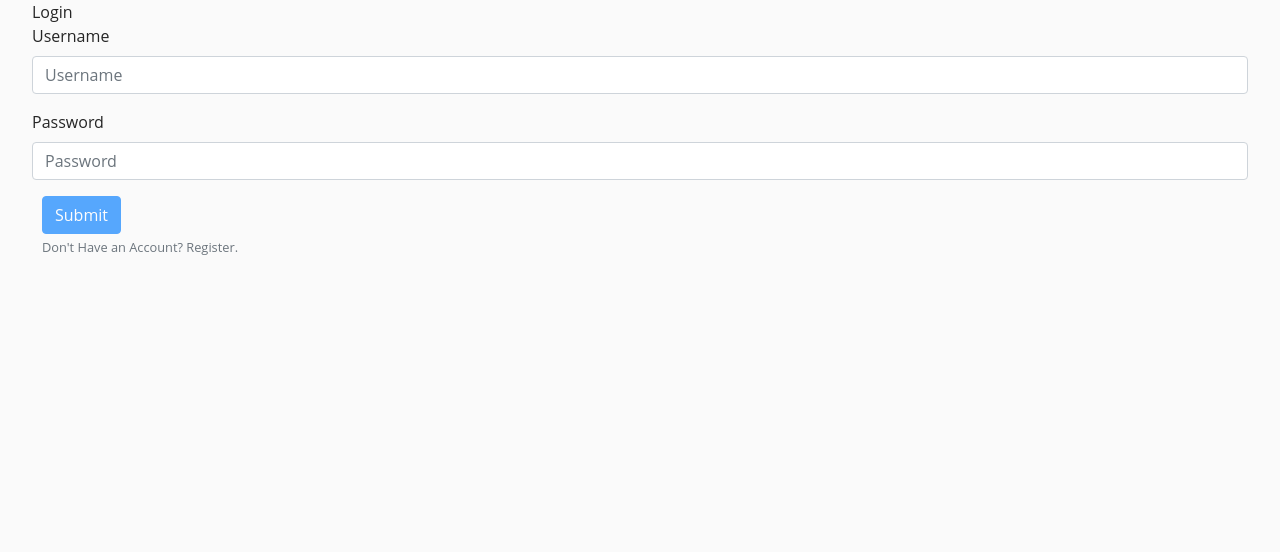
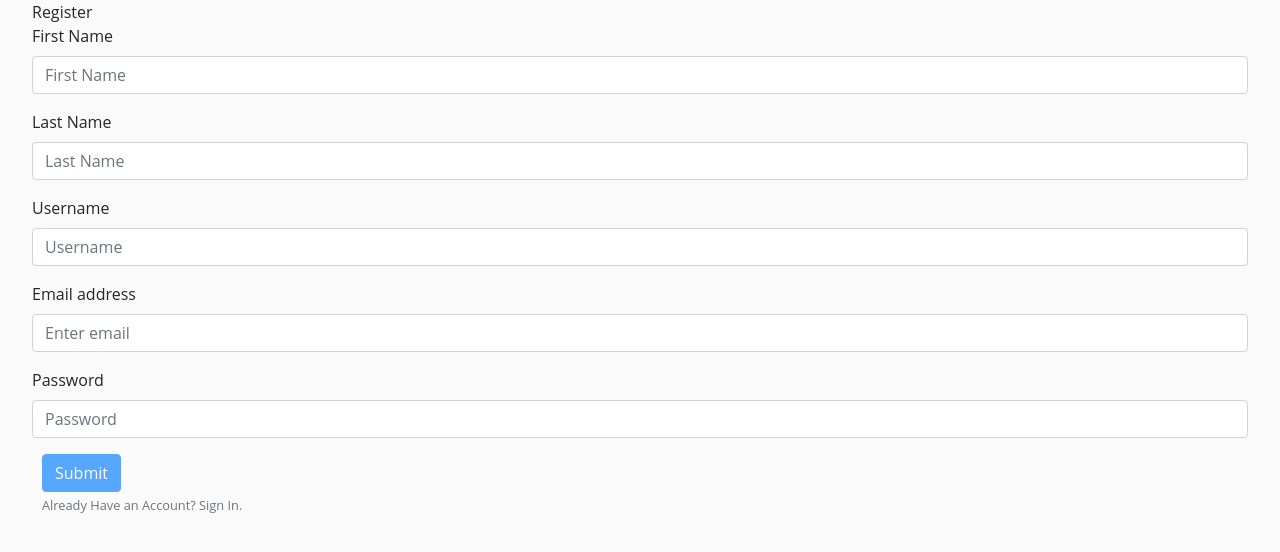
Before and after one commit to rileyarnie/notinstagram, a React (Create React App) app in the folder frontend/: page / in a window 1280 px wide. Shown: the top 552 px of the page. Built offline with nearby package versions, Linux system fonts and the light colour scheme.

Commit message:
fix authentication bug

```diff
--- a/frontend/src/components/App.js
+++ b/frontend/src/components/App.js
@@ -24,7 +24,7 @@ function App() {
           console.log("current user data", { currentUser });
           return (
             <Router>
-                <NavigationBar currentUser={currentUser} />
+                <NavigationBar />
                 <Switch>
                   <Route exact path="/" render={(props)=><PostList {...props} currentUser={currentUser}/>}/>
                   <Route exact path="/profile/:id" component={Profile} />
--- a/frontend/src/components/auth/Auth.js
+++ /dev/null
@@ -1,28 +0,0 @@
-import React, { Component } from "react";
-import Login from "./Login";
-import Register from "./Register";
-
-class Auth extends Component {
-  state = {
-    newUser: false,
-    firstName: "",
-    lastName: "",
-    username: "",
-    email: "",
-    password: ""
-  };
-
-  render() {
-    return (
-      <div>
-        {this.state.newUser ? (
-          <Register newUser={this.state.newUser}></Register>
-        ) : (
-          <Login></Login>
-        )}
-      </div>
-    );
-  }
-}
-
-export default Auth;
--- a/frontend/src/components/auth/Login.js
+++ b/frontend/src/components/auth/Login.js
@@ -2,11 +2,13 @@ import React, { Component } from "react";
 import { Form, Button, Container, Col } from "react-bootstrap";
 import { Mutation } from "react-apollo";
 import gql from "graphql-tag";
+import { Redirect } from "react-router";
 
 class Login extends Component {
   state = {
     username: "",
-    password: ""
+    password: "",
+    newuser: this.props.newuser
   };
 
   render() {
@@ -22,7 +24,9 @@ class Login extends Component {
     return (
       <Container>
         Login
-        <Mutation mutation={LOGIN_MUTATION} variables={{ username, password }}>
+        <Mutation mutation={LOGIN_MUTATION} variables={{ username, password }}
+        onCompleted={()=><Redirect to="/"/>}
+        >
           {(tokenAuth, { loading, error, called, client }) => {
             return (
               <Form onSubmit={event => handleSubmit(event, tokenAuth, client)}>
@@ -52,11 +56,14 @@ class Login extends Component {
                 <Form.Row>
                   <Form.Group>
                     <Col>
-                      <Button className="" variant="primary" type="submit"
-                      disabled={
-                        loading ||
-                        !username.trim() ||
-                        !password.trim() }
+                      <Button
+                        className=""
+                        variant="primary"
+                        type="submit"
+                        disabled={
+                          loading || !username.trim() || !password.trim()
+                        }
+                        // onClick={() => this.setState({ newuser: false })}
                       >
                         Submit
                       </Button>
--- a/frontend/src/components/auth/Register.js
+++ b/frontend/src/components/auth/Register.js
@@ -24,9 +24,7 @@ class Register extends Component {
         <Mutation
           mutation={REGISTER_MUTATION}
           variables={{ firstName, lastName, username, email, password }}
-          onCompleted={data => {
-            console.log({ data });
-          }}
+          onCompleted={this.props.newUser}
         >
           {(createUser, { loading, error }) => {
             return (
--- /dev/null
+++ b/frontend/src/components/auth/index.js
@@ -0,0 +1,35 @@
+import React, { Component } from "react";
+import Login from "./Login";
+import Register from "./Register";
+
+class Auth extends Component {
+
+  constructor(props){
+    super(props)
+
+    this.newUserHandler = this.newUserHandler.bind(this)
+    this.state={
+
+      newUser:true
+    }
+  }
+
+  newUserHandler(){
+    this.setState({newUser: false})
+  }
+
+
+  render() {
+    return (
+      <div>
+        {this.state.newUser ? (
+          <Register newUser={this.newUserHandler}></Register>
+        ) : (
+          <Login newUser={this.state.newUser}></Login>
+        )}
+      </div>
+    );
+  }
+}
+
+export default (Auth);
--- a/frontend/src/components/pages/homepage/PostList.js
+++ b/frontend/src/components/pages/homepage/PostList.js
@@ -2,6 +2,7 @@ import React, { Component } from "react";
 import { Query } from "react-apollo";
 import { gql } from "apollo-boost";
 import Post from "../../Post/Post"
+import { withRouter } from "react-router";
 
 class PostList extends Component {
   render() {
@@ -29,7 +30,7 @@ class PostList extends Component {
     );
   }
 }
-export default PostList;
+export default withRouter(PostList);
 
 const POSTS_QUERY = gql`
 {
--- a/frontend/src/index.js
+++ b/frontend/src/index.js
@@ -6,10 +6,10 @@ import App from "./components/App";
 import * as serviceWorker from "./serviceWorker";
 import { ApolloProvider, Query } from "react-apollo";
 import ApolloClient, { gql } from "apollo-boost";
-import Auth from "./components/auth/Auth";
+import Auth from "./components/auth";
 
 const client = new ApolloClient({
-  uri: "https://nottheinsta.herokuapp.com/graphql/",
+  uri: "http://localhost:8000/graphql/",
 
   request: operation => {
     const token = localStorage.getItem("authToken") || "";
```
Also changed, not shown: 1 other file (tests, documents, lock files or other folders).
